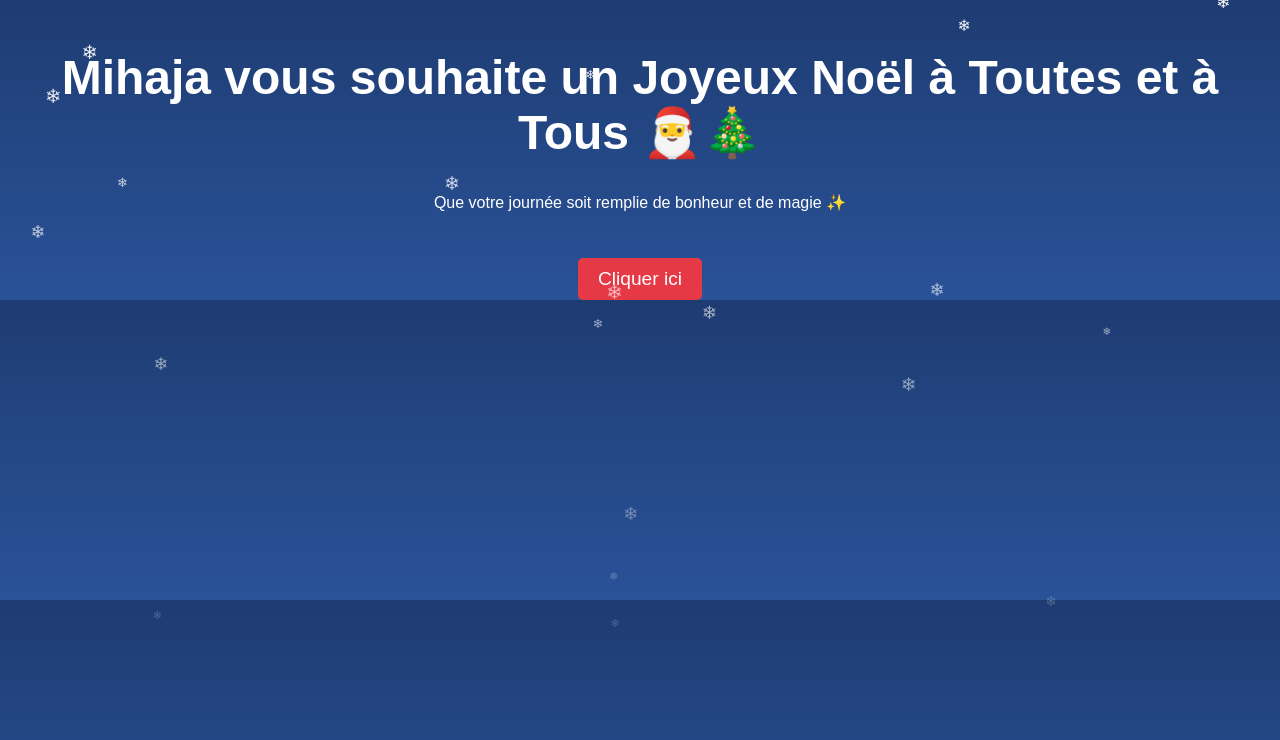
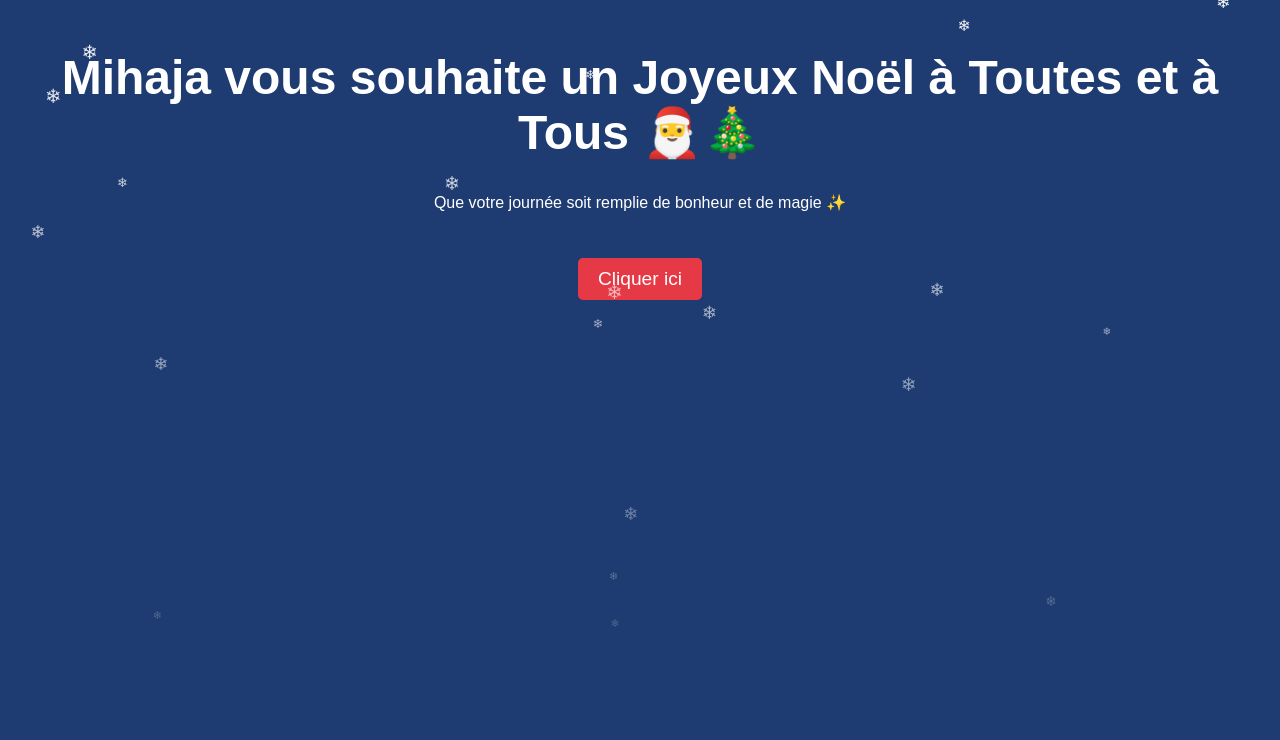
Before and after one commit to Mihaja0509/Christmas, a plain HTML site: page index.html in a window 1280 px wide. Drawn offline with Linux system fonts and the light colour scheme.

Commit message:
Update index.html

```diff
--- a/index.html
+++ b/index.html
@@ -9,7 +9,7 @@
     body {
       margin: 0;
       padding: 0;
-      background: linear-gradient(to bottom, #1e3c72, #2a5298);
+      background: #1e3c72;
       color: white;
       font-family: 'Arial', sans-serif;
       text-align: center;
```
